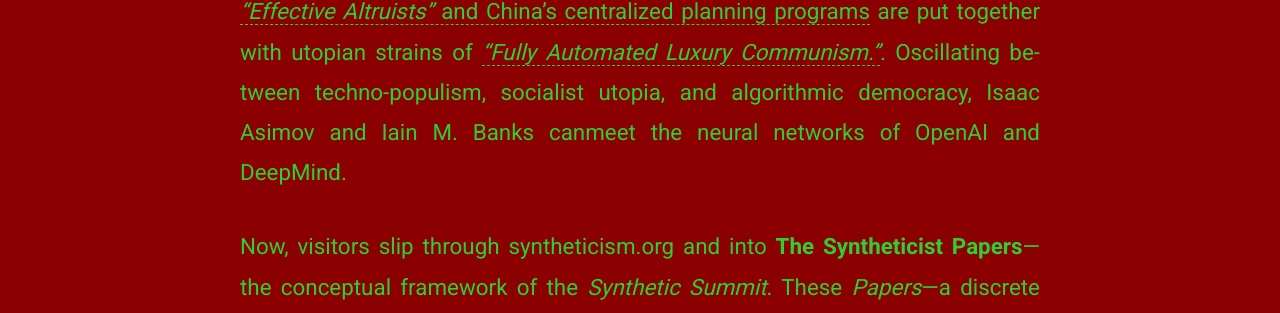
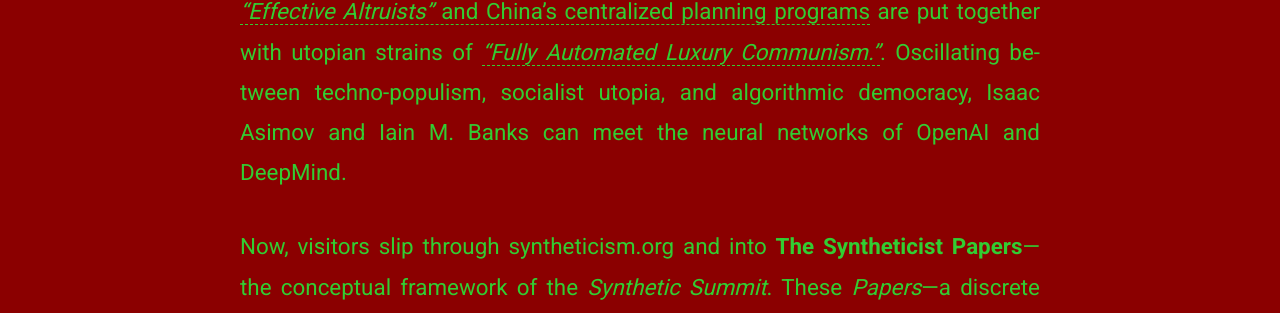
Before and after one commit to ComputerLars/The-Syntheticist-Papers, a Jekyll site: the page built from index.md, in a window 1280 px wide and 900 px high, scrolled down 1767 px. Shown: the part 221-534 px from the top of the window. Built offline with Jekyll 4.4.1, drawn with Linux system fonts in a browser that asks for light colours.

Commit message:
Update index.md

```diff
--- a/index.md
+++ b/index.md
@@ -20,7 +20,7 @@ So, we've ended up with a digital publication embedded in the open-source cultur
 
 Our settlement became [**syntheticism.org**](www.syntheticism.org)—a domain name, yes, but also a concept, a contested universal, and perhaps even an ideology. Syntheticism carries a fractured and disputed history: from Kant’s analytic-synthetic judgment and Hegel’s synthesizing dialectic to Spencer’s scientistic optimism. Rejected canonically, it persists methodologically, resurfacing in speculative philosophy, political theory, and science fiction.
 
-The clearest techno-ideological crystallization of syntheticism may, as [Glen Weyl tweets](https://x.com/glenweyl/status/1477458029742202882) and [theorizes](https://www.radicalxchange.org/media/blog/political-ideologies-for-the-21st-century/), lie in the endgame of *Sid Meier's Civilization VI* as [“Synthetic Technocracy”](https://civilization.fandom.com/wiki/Synthetic_Technocracy_(Civ6)#:~:text=Technocracy%20is%20government%20by%20experts,could%20include%20non%2Dhuman%20agents). A Tier 4 government unlocked in the Information Age, specialist AIs are governing within an extended meritocracy that the game describes as "dispassionate and rational, free of the strife of political parties and factions, as it pursues optimal ends." Weyl, perhaps surprisingly, relates this teleological "end of civilization" to a seemingly disparate pack: Silicon Valley’s [*"Effective Altruists"* and China’s centralized planning programs](https://graymirror.substack.com/p/effective-altruism-and-xi-jinping) are put together with utopian strains of [*“Fully Automated Luxury Communism.”*](https://blog.goodaudience.com/back-from-the-grave-can-ai-resuscitate-karl-marx-f956f330639f). Oscillating between techno-populism, socialist utopia, and algorithmic democracy, Isaac Asimov and Iain M. Banks canmeet the neural networks of OpenAI and DeepMind.
+The clearest techno-ideological crystallization of syntheticism may, as [Glen Weyl tweets](https://x.com/glenweyl/status/1477458029742202882) and [theorizes](https://www.radicalxchange.org/media/blog/political-ideologies-for-the-21st-century/), lie in the endgame of *Sid Meier's Civilization VI* as [“Synthetic Technocracy”](https://civilization.fandom.com/wiki/Synthetic_Technocracy_(Civ6)#:~:text=Technocracy%20is%20government%20by%20experts,could%20include%20non%2Dhuman%20agents). A Tier 4 government unlocked in the Information Age, specialist AIs are governing within an extended meritocracy that the game describes as "dispassionate and rational, free of the strife of political parties and factions, as it pursues optimal ends." Weyl, perhaps surprisingly, relates this teleological "end of civilization" to a seemingly disparate pack: Silicon Valley’s [*"Effective Altruists"* and China’s centralized planning programs](https://graymirror.substack.com/p/effective-altruism-and-xi-jinping) are put together with utopian strains of [*“Fully Automated Luxury Communism.”*](https://blog.goodaudience.com/back-from-the-grave-can-ai-resuscitate-karl-marx-f956f330639f). Oscillating between techno-populism, socialist utopia, and algorithmic democracy, Isaac Asimov and Iain M. Banks can meet the neural networks of OpenAI and DeepMind.
 
 Now, visitors slip through syntheticism.org and into **The Syntheticist Papers**—the conceptual framework of the *Synthetic Summit*. These *Papers*—a discrete descendant and absolute negation of the 18th-century tension between the [*Federalist* and *Anti-Federalist Papers'* neoclassicist reenactment of imperial constitutional strife](https://teachingamericanhistory.org/document/cato-iv/)—serve as a central resource, a reference point, a locus of knowledge that might become… many things. Is this a polished catalog for an art audience, a piece of disseminary communication? A prelude to a Galactic Federation of Planets? Or does it herald some other purpose? What, really, is this for?
 
```
